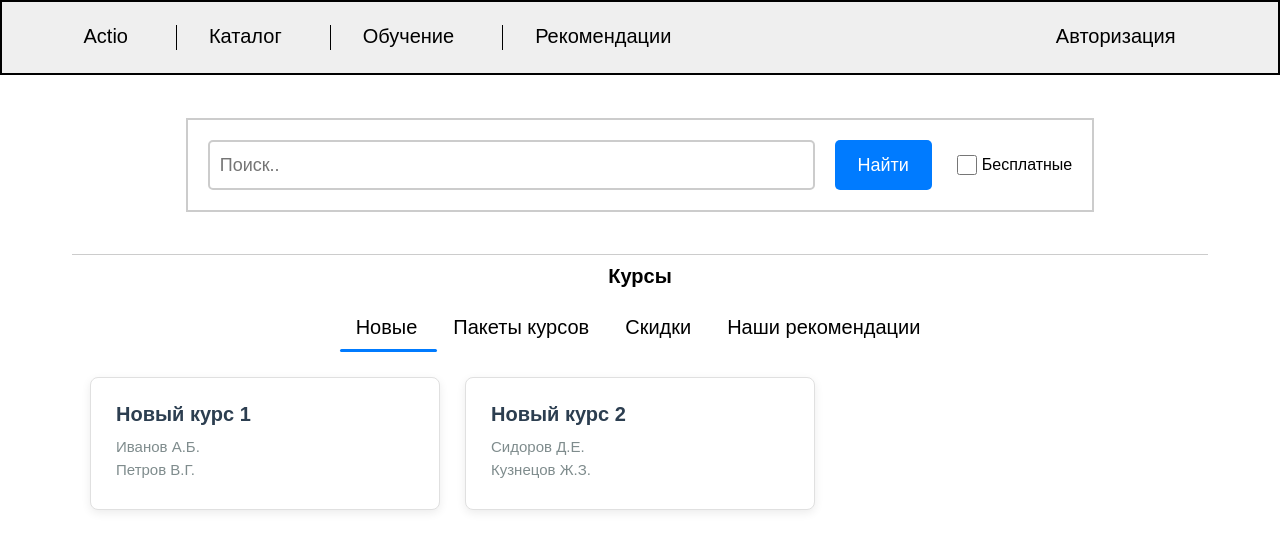
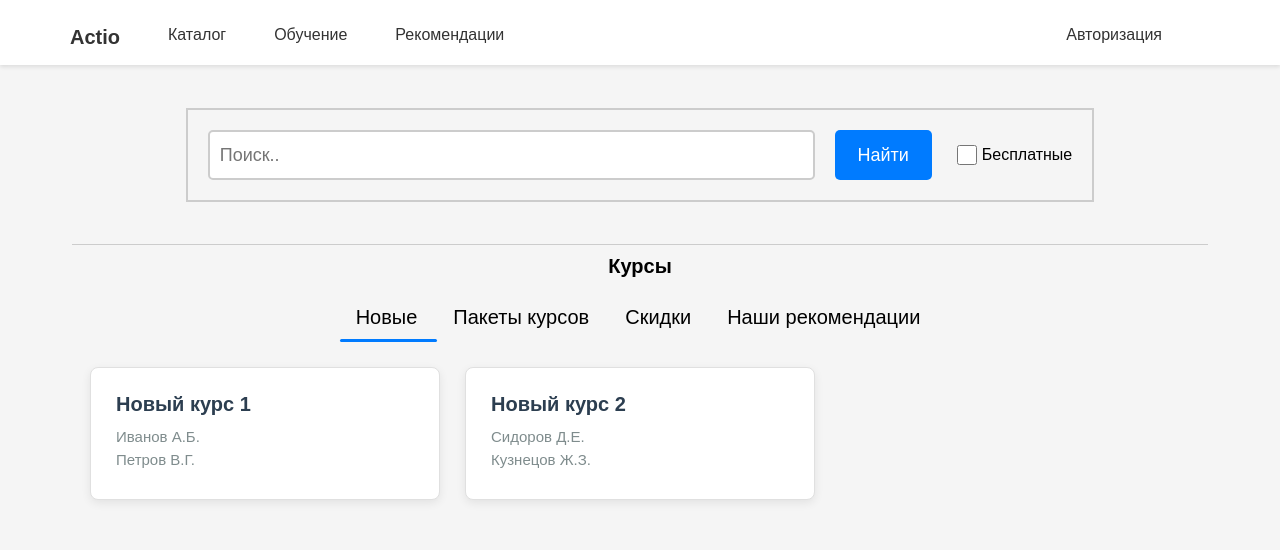
Before and after one commit to Dumplingg03/diplom, a plain HTML site: page сайт/src/index.html in a window 1280 px wide. Drawn offline with Linux system fonts and the light colour scheme.

Commit message:
redesign nav-menu

```diff
--- a/сайт/src/index.html
+++ b/сайт/src/index.html
@@ -9,14 +9,10 @@
 <body>
     <nav class="nav-menu">
         <div class="nav-container">
-            <a href="#">Actio</a>
-            <div class="nav-divider"></div>
+            <a href="#" class = "logo">Actio</a>
             <a href="#">Каталог</a>
-            <div class="nav-divider"></div>
             <a href="#">Обучение</a>
-            <div class="nav-divider"></div>
             <a href="#">Рекомендации</a>
-
             <a href="#">Авторизация</a>
         </div>
     </nav>
--- a/сайт/src/style.css
+++ b/сайт/src/style.css
@@ -3,6 +3,10 @@
     padding: 0;
     box-sizing: border-box;
     font-family: Arial, sans-serif;
+}
+
+body{
+    background-color: #f5f5f5;
 }
 
 .container {
@@ -23,18 +27,27 @@
 
 .nav-menu {
     display: flex;
-    padding-top: 23px;
-    padding-left: 27px;
-    background: #efefef;
-    padding-bottom: 23px;
-    border: 2px solid black;
+    align-items: center;
+    padding: 1rem 0;
+    background-color: white;
+    box-shadow: 0 2px 4px rgba(0,0,0,0.1);
 }
 
+
+
 .nav-menu a {
+    padding-top: 10px;
     margin-right: 48px;
     text-decoration: none;
-    color: black;
+    color: #333;
+    font-size: 16px;
+}
+
+.nav-menu .logo{
     font-size: 20px;
+    font-weight: bold;
+    color: #333;
+    text-decoration: none;
 }
 
 .nav-menu a:last-child {
```
